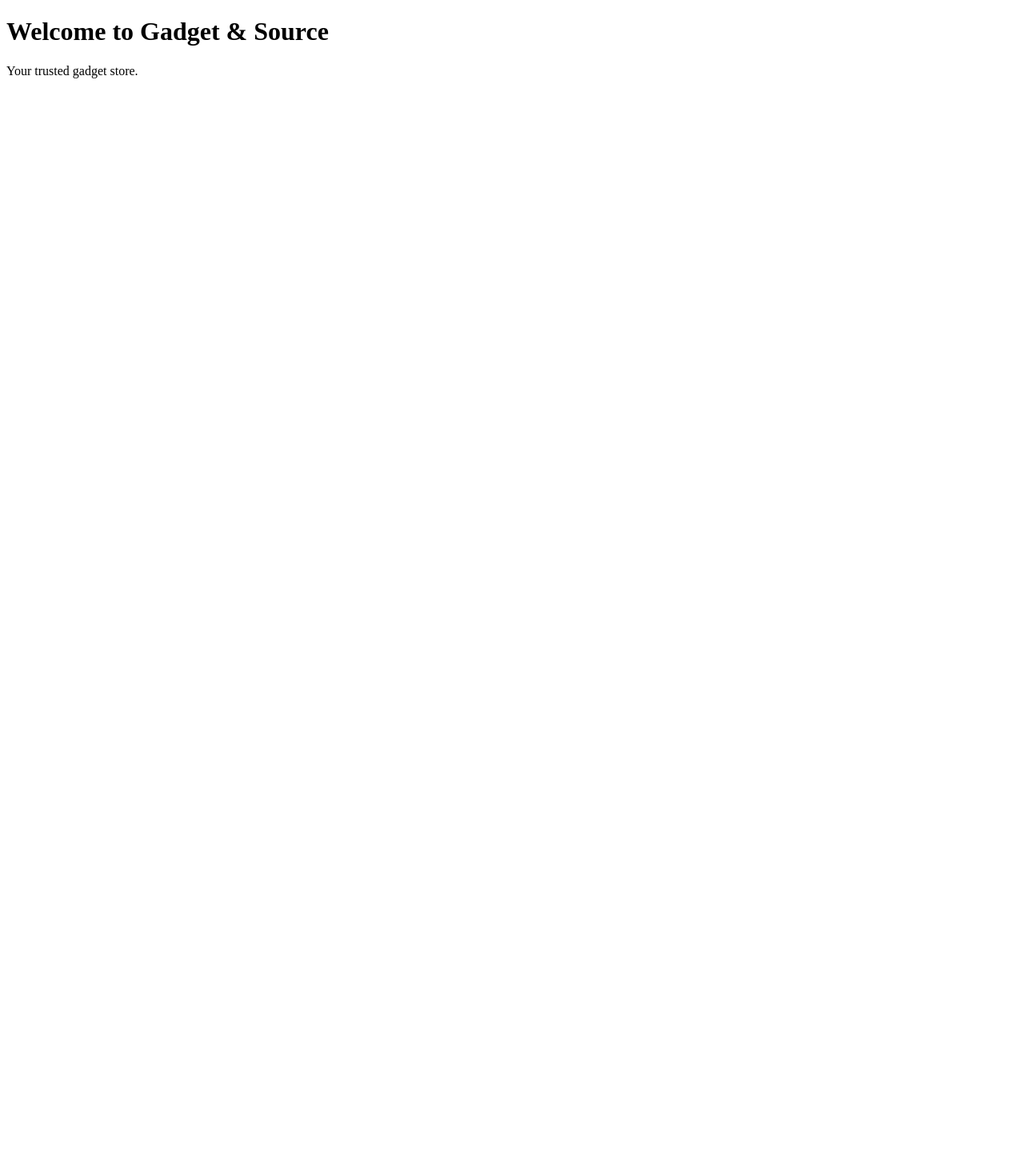
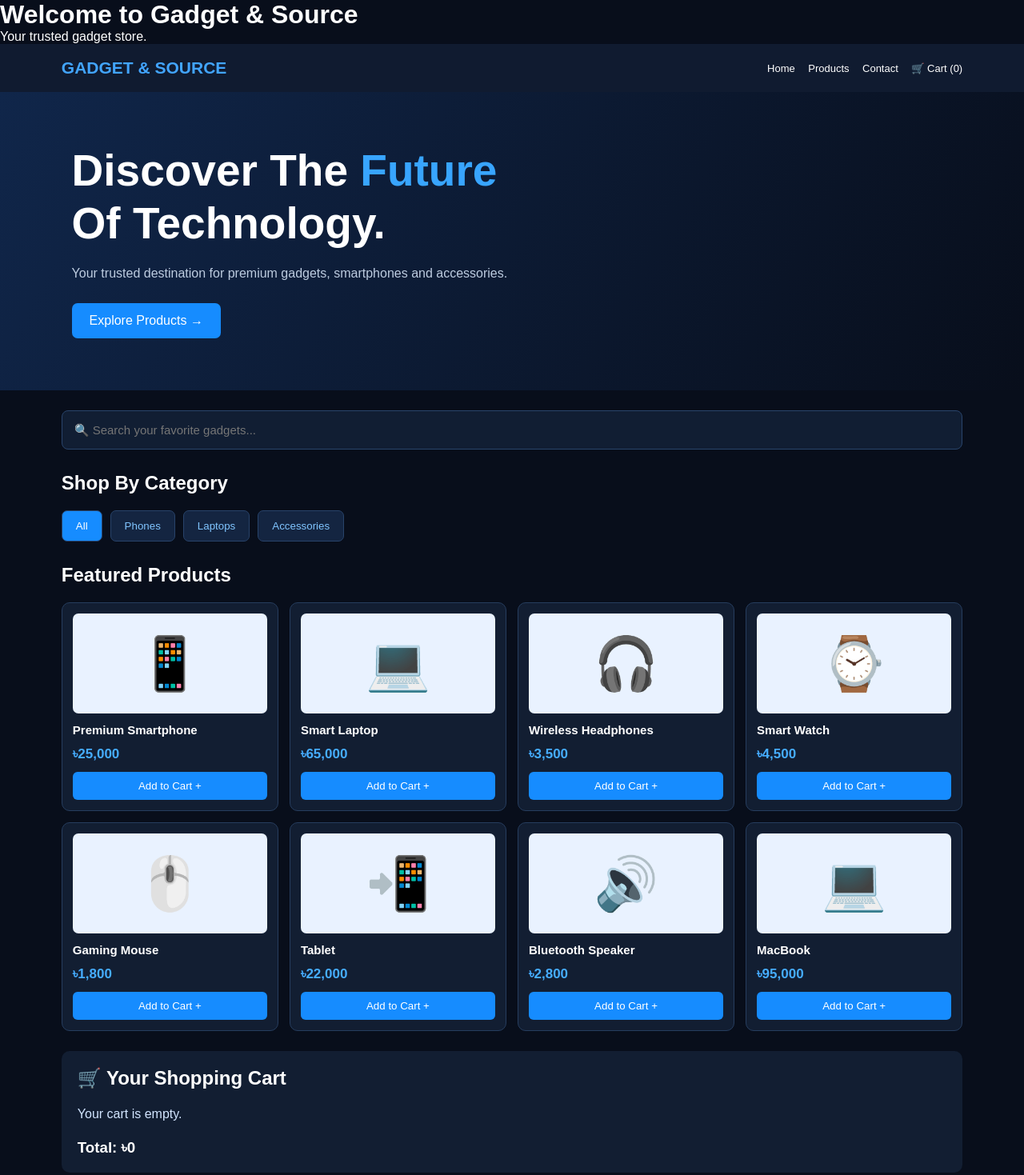
Before and after one commit to sksaifullah007/gadget-and-source, a plain HTML site: page index.htm in a window 1280 px wide. Shown: the top 1469 px of the page at 80% size. Before the commit the page ends 800 px from the top, so only its background shows below. Drawn offline with Linux system fonts and the light colour scheme.

Commit message:
Update index.htm

```diff
--- a/index.htm
+++ b/index.htm
@@ -10,3 +10,148 @@
   <p>Your trusted gadget store.</p>
 </body>
 </html>
+<!DOCTYPE html>
+<html lang="en">
+<head>
+<meta charset="UTF-8">
+<meta name="viewport" content="width=device-width, initial-scale=1.0">
+<title>Gadget & Source</title>
+<style>
+*{box-sizing:border-box;margin:0;padding:0}
+body{font-family:Arial,sans-serif;background:#080e1b;color:white}
+header{background:#101b30;padding:18px 6%;display:flex;justify-content:space-between;align-items:center;flex-wrap:wrap;gap:12px}
+.logo{font-size:21px;font-weight:bold;color:#42a5ff}
+nav a{color:white;text-decoration:none;margin-left:12px;font-size:13px}
+.hero{padding:65px 7%;background:linear-gradient(120deg,#10264a,#080e1b)}
+.hero h1{font-size:38px;line-height:1.2;margin-bottom:16px}
+.hero h1 span{color:#38a5ff}
+.hero p{color:#bdcce0;line-height:1.7;margin-bottom:24px}
+.btn{background:#168cff;color:white;padding:13px 22px;border:0;border-radius:7px;text-decoration:none;display:inline-block;cursor:pointer}
+.search{display:block;width:88%;margin:25px auto;padding:15px;border-radius:8px;border:1px solid #29446b;background:#111e33;color:white;font-size:15px}
+h2{margin:28px 6% 18px}
+.categories{display:flex;gap:10px;margin:20px 6%;flex-wrap:wrap}
+.category{padding:11px 17px;background:#142541;border-radius:7px;color:#80c5ff;cursor:pointer;border:1px solid #28436a}
+.category.active{background:#168cff;color:white}
+.products{display:grid;grid-template-columns:repeat(2,1fr);gap:14px;margin:20px 6%}
+.product{background:#121e32;border:1px solid #263d5e;padding:13px;border-radius:10px}
+.product-image{height:125px;background:#e9f2ff;border-radius:7px;display:flex;align-items:center;justify-content:center;font-size:65px}
+.product h3{font-size:15px;margin:12px 0}
+.price{color:#46adff;font-size:17px;font-weight:bold;margin-bottom:12px}
+.product button{width:100%;padding:10px;background:#168cff;color:white;border:0;border-radius:6px;cursor:pointer}
+.product button:hover,.btn:hover{background:#0873d2}
+#cart{margin:25px 6%;padding:20px;background:#121e32;border-radius:10px}
+#cartItems{line-height:2;color:#d2e5ff}
+footer{text-align:center;background:#101b30;padding:30px;color:#a9bdd8;margin-top:35px;line-height:2}
+footer strong{color:#42a5ff}
+@media(min-width:700px){
+.products{grid-template-columns:repeat(4,1fr)}
+.hero h1{font-size:55px}
+}
+</style>
+</head>
+<body>
+
+<header>
+<div class="logo">GADGET & SOURCE</div>
+<nav>
+<a href="#">Home</a>
+<a href="#products">Products</a>
+<a href="#contact">Contact</a>
+<a href="#cart">🛒 Cart (<span id="count">0</span>)</a>
+</nav>
+</header>
+
+<section class="hero">
+<h1>Discover The <span>Future</span><br>Of Technology.</h1>
+<p>Your trusted destination for premium gadgets, smartphones and accessories.</p>
+<a href="#products" class="btn">Explore Products →</a>
+</section>
+
+<input class="search" id="search" placeholder="🔍 Search your favorite gadgets..." oninput="showProducts()">
+
+<h2>Shop By Category</h2>
+<div class="categories">
+<button class="category active" onclick="filter('All',this)">All</button>
+<button class="category" onclick="filter('Phones',this)">Phones</button>
+<button class="category" onclick="filter('Laptops',this)">Laptops</button>
+<button class="category" onclick="filter('Accessories',this)">Accessories</button>
+</div>
+
+<h2 id="products">Featured Products</h2>
+<div class="products" id="productList"></div>
+
+<section id="cart">
+<h2 style="margin:0 0 15px">🛒 Your Shopping Cart</h2>
+<div id="cartItems">Your cart is empty.</div>
+<h3 style="margin-top:15px">Total: ৳<span id="total">0</span></h3>
+</section>
+
+<footer id="contact">
+<strong>GADGET & SOURCE</strong>
+<p>Your Trusted Tech Store</p>
+<p>Smartphones | Laptops | Accessories</p>
+<p>© 2026 Gadget & Source. All Rights Reserved.</p>
+</footer>
+
+<script>
+const products=[
+{name:"Premium Smartphone",price:25000,icon:"📱",category:"Phones"},
+{name:"Smart Laptop",price:65000,icon:"💻",category:"Laptops"},
+{name:"Wireless Headphones",price:3500,icon:"🎧",category:"Accessories"},
+{name:"Smart Watch",price:4500,icon:"⌚",category:"Accessories"},
+{name:"Gaming Mouse",price:1800,icon:"🖱️",category:"Accessories"},
+{name:"Tablet",price:22000,icon:"📲",category:"Phones"},
+{name:"Bluetooth Speaker",price:2800,icon:"🔊",category:"Accessories"},
+{name:"MacBook",price:95000,icon:"💻",category:"Laptops"}
+];
+
+let selected="All";
+let cart=[];
+
+function showProducts(){
+const search=document.getElementById("search").value.toLowerCase();
+const list=document.getElementById("productList");
+list.innerHTML="";
+products.forEach((p,i)=>{
+if((selected==="All"||p.category===selected)&&p.name.toLowerCase().includes(search)){
+list.innerHTML+=`
+<div class="product">
+<div class="product-image">${p.icon}</div>
+<h3>${p.name}</h3>
+<div class="price">৳${p.price.toLocaleString("en-BD")}</div>
+<button onclick="addCart(${i})">Add to Cart +</button>
+</div>`;
+}
+});
+if(!list.innerHTML)list.innerHTML="<p>No products found.</p>";
+}
+
+function filter(category,button){
+selected=category;
+document.querySelectorAll(".category").forEach(b=>b.classList.remove("active"));
+button.classList.add("active");
+showProducts();
+}
+
+function addCart(i){
+cart.push(products[i]);
+updateCart();
+}
+
+function updateCart(){
+document.getElementById("count").textContent=cart.length;
+document.getElementById("cartItems").innerHTML=cart.length?
+cart.map((p,i)=>`${p.name} — ৳${p.price.toLocaleString("en-BD")} <button onclick="removeCart(${i})">Remove</button>`).join("<br>"):
+"Your cart is empty.";
+document.getElementById("total").textContent=cart.reduce((sum,p)=>sum+p.price,0).toLocaleString("en-BD");
+}
+
+function removeCart(i){
+cart.splice(i,1);
+updateCart();
+}
+
+showProducts();
+</script>
+</body>
+</html>
```
